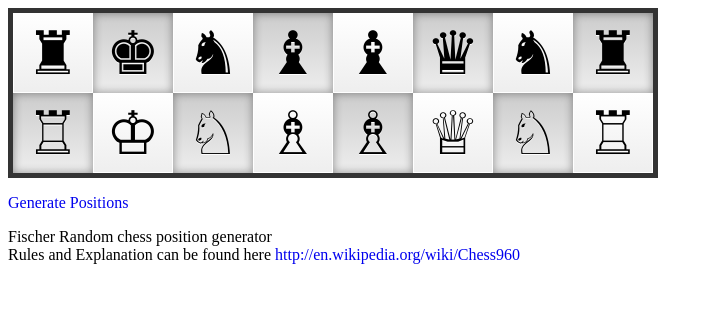
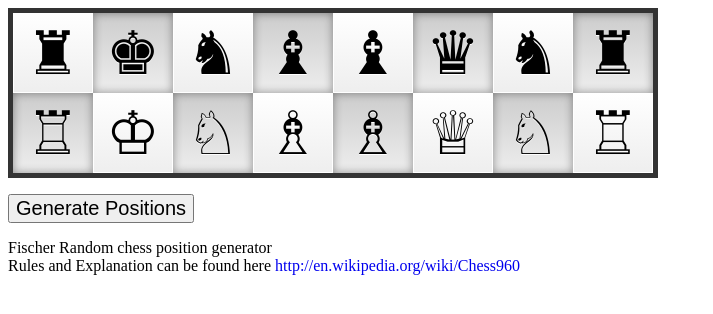
Before and after one commit to victorevector/FischerRandom-Web, a Django app: page / in a window 1280 px wide. Shown: the top 314 px of the page, without its empty margins (0-713 px from the left). Run offline with Django 3.2, Linux system fonts and the light colour scheme.

Commit message:
Added button to Generate Positions link and changed link colors

```diff
--- a/templates/position_generator/chess_board.html
+++ b/templates/position_generator/chess_board.html
@@ -45,6 +45,16 @@
              a:hover {
                 color: #00FF00;
             }
+
+            button a{
+                font-size: 20px;
+                color: #000;
+
+            }
+            button:hover{
+                background: #000;
+            }
+
         </style>
         <title> Fischer Random Chess Position Generator </title>
 
@@ -75,7 +85,7 @@
             </tr>
         </table>
         <p>
-            <a href='{% url 'position_generator' %}'> Generate Positions </a>
+            <button type="button"><a href='{% url 'position_generator' %}'> Generate Positions </a></button>
         </p>
         <p>
             Fischer Random chess position generator <br>
```
